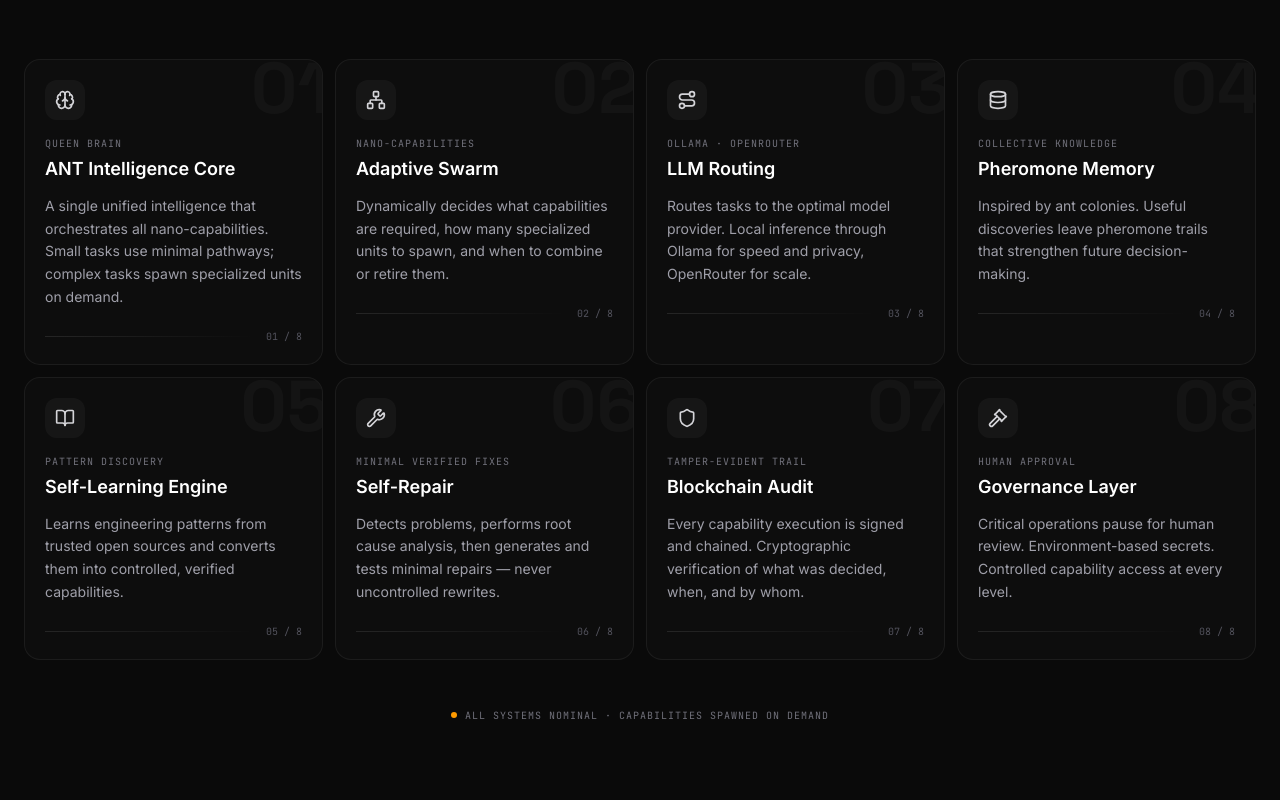
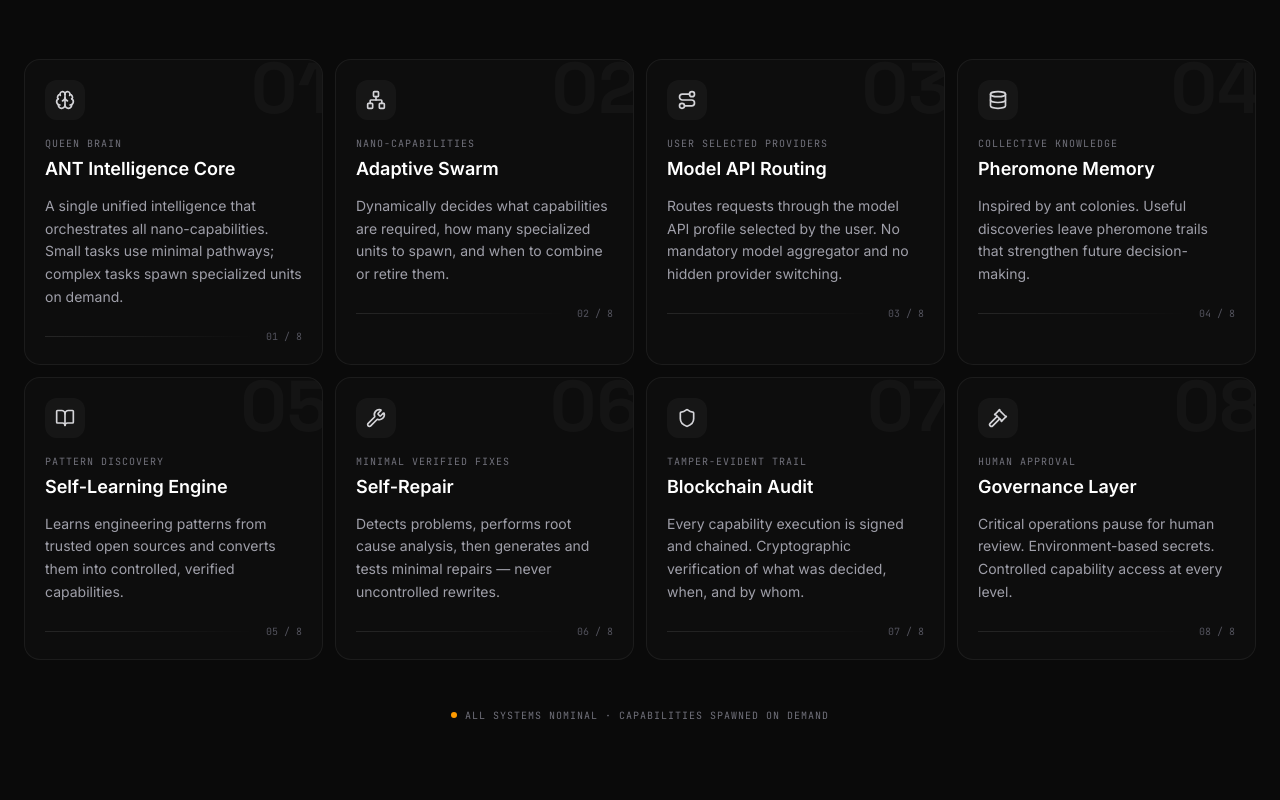
Before and after one commit to djny45/ANT-AI, a React (Vite) app: page / in a window 1280 px wide. Shown: the part 2940-3740 px from the top of the page. Built offline with nearby package versions, Linux system fonts and the light colour scheme; no server answers.

Commit message:
refactor: remove legacy model provider references from project metadata

```diff
--- a/src/data/project.ts
+++ b/src/data/project.ts
@@ -17,8 +17,7 @@ export const project = {
     'llm-routing',
     'multi-agent',
     'autonomous-agents',
-    'ollama',
-    'openrouter',
+    'model-apis',
   ],
 }
 
@@ -27,8 +26,7 @@ export const capabilities = [
     id: 'core',
     title: 'ANT Intelligence Core',
     subtitle: 'Queen Brain',
-    description:
-      'A single unified intelligence that orchestrates all nano-capabilities. Small tasks use minimal pathways; complex tasks spawn specialized units on demand.',
+    description: 'A single unified intelligence that orchestrates all nano-capabilities. Small tasks use minimal pathways; complex tasks spawn specialized units on demand.',
     icon: 'brain',
     color: 'amber',
   },
@@ -36,17 +34,15 @@ export const capabilities = [
     id: 'swarm',
     title: 'Adaptive Swarm',
     subtitle: 'Nano-Capabilities',
-    description:
-      'Dynamically decides what capabilities are required, how many specialized units to spawn, and when to combine or retire them.',
+    description: 'Dynamically decides what capabilities are required, how many specialized units to spawn, and when to combine or retire them.',
     icon: 'network',
     color: 'orange',
   },
   {
     id: 'routing',
-    title: 'LLM Routing',
-    subtitle: 'Ollama · OpenRouter',
-    description:
-      'Routes tasks to the optimal model provider. Local inference through Ollama for speed and privacy, OpenRouter for scale.',
+    title: 'Model API Routing',
+    subtitle: 'User Selected Providers',
+    description: 'Routes requests through the model API profile selected by the user. No mandatory model aggregator and no hidden provider switching.',
     icon: 'route',
     color: 'amber',
   },
@@ -54,8 +50,7 @@ export const capabilities = [
     id: 'memory',
     title: 'Pheromone Memory',
     subtitle: 'Collective Knowledge',
-    description:
-      'Inspired by ant colonies. Useful discoveries leave pheromone trails that strengthen future decision-making.',
+    description: 'Inspired by ant colonies. Useful discoveries leave pheromone trails that strengthen future decision-making.',
     icon: 'memory',
     color: 'orange',
   },
@@ -63,8 +58,7 @@ export const capabilities = [
     id: 'learning',
     title: 'Self-Learning Engine',
     subtitle: 'Pattern Discovery',
-    description:
-      'Learns engineering patterns from trusted open sources and converts them into controlled, verified capabilities.',
+    description: 'Learns engineering patterns from trusted open sources and converts them into controlled, verified capabilities.',
     icon: 'book',
     color: 'amber',
   },
@@ -72,8 +66,7 @@ export const capabilities = [
     id: 'repair',
     title: 'Self-Repair',
     subtitle: 'Minimal Verified Fixes',
-    description:
-      'Detects problems, performs root cause analysis, then generates and tests minimal repairs — never uncontrolled rewrites.',
+    description: 'Detects problems, performs root cause analysis, then generates and tests minimal repairs — never uncontrolled rewrites.',
     icon: 'wrench',
     color: 'orange',
   },
@@ -81,8 +74,7 @@ export const capabilities = [
     id: 'audit',
     title: 'Blockchain Audit',
     subtitle: 'Tamper-Evident Trail',
-    description:
-      'Every capability execution is signed and chained. Cryptographic verification of what was decided, when, and by whom.',
+    description: 'Every capability execution is signed and chained. Cryptographic verification of what was decided, when, and by whom.',
     icon: 'shield',
     color: 'amber',
   },
@@ -90,76 +82,25 @@ export const capabilities = [
     id: 'governance',
     title: 'Governance Layer',
     subtitle: 'Human Approval',
-    description:
-      'Critical operations pause for human review. Environment-based secrets. Controlled capability access at every level.',
+    description: 'Critical operations pause for human review. Environment-based secrets. Controlled capability access at every level.',
     icon: 'gavel',
     color: 'orange',
   },
 ]
 
 export const workflows = [
-  {
-    id: 'learning',
-    label: 'Self-Learning',
-    steps: [
-      'Open Source Knowledge',
-      'Pattern Understanding',
-      'Capability Discovery',
-      'Security / Quality Evaluation',
-      'Skill Integration',
-      'Testing and Verification',
-      'Collective Knowledge Growth',
-    ],
-  },
-  {
-    id: 'repair',
-    label: 'Self-Repair',
-    steps: [
-      'Problem Detection',
-      'Root Cause Analysis',
-      'Minimal Repair Generation',
-      'Testing',
-      'Verification',
-      'System Improvement',
-    ],
-  },
-  {
-    id: 'pheromone',
-    label: 'Pheromone Memory',
-    steps: [
-      'Nano Capability',
-      'Experience Signal',
-      'Collective Memory',
-      'Future Decision Improvement',
-    ],
-  },
+  { id: 'learning', label: 'Self-Learning', steps: ['Open Source Knowledge', 'Pattern Understanding', 'Capability Discovery', 'Security / Quality Evaluation', 'Skill Integration', 'Testing and Verification', 'Collective Knowledge Growth'] },
+  { id: 'repair', label: 'Self-Repair', steps: ['Problem Detection', 'Root Cause Analysis', 'Minimal Repair Generation', 'Testing', 'Verification', 'System Improvement'] },
+  { id: 'pheromone', label: 'Pheromone Memory', steps: ['Nano Capability', 'Experience Signal', 'Collective Memory', 'Future Decision Improvement'] },
 ]
 
 export const principles = [
-  {
-    title: 'Governance before execution',
-    description: 'Every action is checked before it runs.',
-  },
-  {
-    title: 'Verification after execution',
-    description: 'Results are tested before becoming knowledge.',
-  },
-  {
-    title: 'Controlled capability access',
-    description: 'Capabilities stay scoped, monitored, revocable.',
-  },
-  {
-    title: 'Audit tracking',
-    description: 'Tamper-evident trail of every decision.',
-  },
-  {
-    title: 'Environment-based secrets',
-    description: 'No secrets in code. Ever.',
-  },
-  {
-    title: 'Human approval boundaries',
-    description: 'Critical operations pause for human review.',
-  },
+  { title: 'Governance before execution', description: 'Every action is checked before it runs.' },
+  { title: 'Verification after execution', description: 'Results are tested before becoming knowledge.' },
+  { title: 'Controlled capability access', description: 'Capabilities stay scoped, monitored, revocable.' },
+  { title: 'Audit tracking', description: 'Tamper-evident trail of every decision.' },
+  { title: 'Environment-based secrets', description: 'No secrets in code. Ever.' },
+  { title: 'Human approval boundaries', description: 'Critical operations pause for human review.' },
 ]
 
 export const stats = [
@@ -173,20 +114,17 @@ export const codeSnippet = `# Start the ANT colony
 from ant_ai import Colony, Queen
 
 colony = Colony(
-    router="ollama",          # or "openrouter"
-    memory="pheromone",       # hive-backed collective memory
-    audit="blockchain",       # tamper-evident trail
-    governance="human-gated", # critical ops require approval
+    router="user-selected-api", # provider/model chosen in API settings
+    memory="pheromone",          # hive-backed collective memory
+    audit="blockchain",          # tamper-evident trail
+    governance="human-gated",    # critical ops require approval
 )
 
 queen = Queen(colony)
-
-# The Queen decides what capabilities to spawn
 result = queen.run(
     goal="Refactor the auth module to use OAuth2",
     constraints={"minimal_changes": True, "verify": True},
 )
 
-# Verified, audited, and remembered for next time
 print(result.summary)
 `
```
